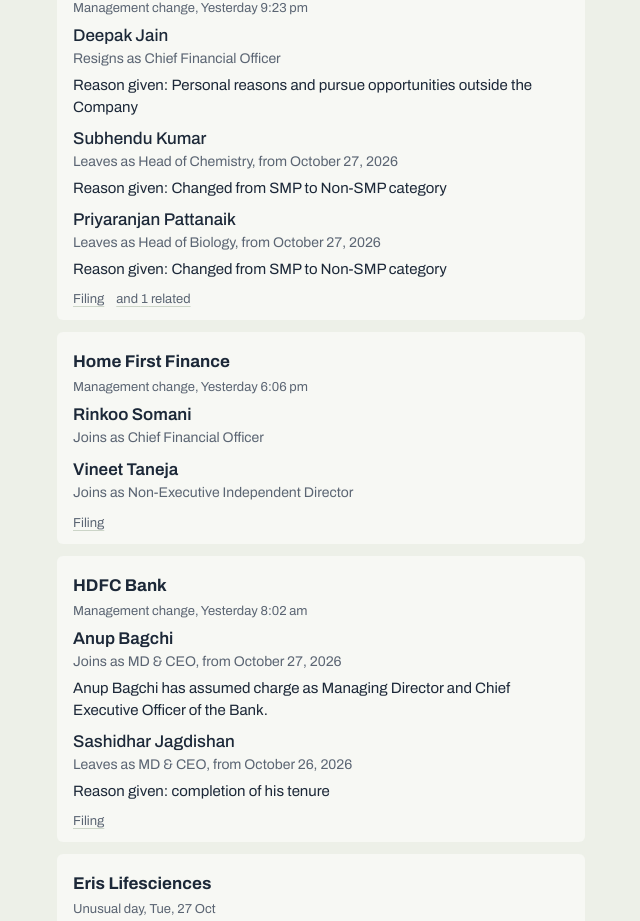
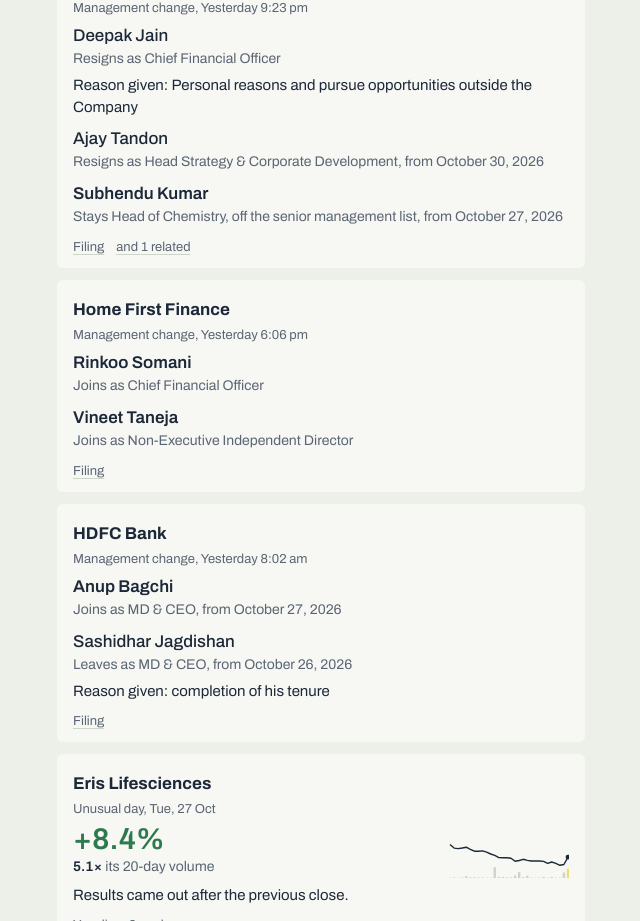
Before and after one commit to vedant-22/finn, a React (Vite) app in the folder web/: page / in a window 1280 px wide. Shown: the part 2796-3717 px from the top of the page, without its empty margins (319-959 px from the left). Built offline with nearby package versions, Linux system fonts and the light colour scheme.

Commit message:
Update management changes display

```diff
--- a/web/src/Today.tsx
+++ b/web/src/Today.tsx
@@ -159,24 +159,27 @@ function ResultsBlock({ f, symbol, openCompany }: { f: any; symbol: string; open
 
 function PeopleBlock({ f }: { f: any }) {
   const order = { top: 0, board: 1, senior: 2, other: 3 } as Record<string, number>
-  const ppl = [...f.people].sort((a: any, b: any) => (order[a.seniority] - order[b.seniority]) || (a.action === 'appointed' ? -1 : 1))
+  const ppl = [...f.people].sort((a: any, b: any) => (+reclass(a) - +reclass(b)) || (order[a.seniority] - order[b.seniority]) || (a.action === 'appointed' ? -1 : 1))
   return (
     <ul className="people">
       {ppl.slice(0, 3).map((p: any, i: number) => {
         const joining = ['appointed', 're-appointed', 'redesignated'].includes(p.action)
+        const moved = reclass(p)
         return (
-          <li key={i} className={joining ? 'in' : 'out'}>
+          <li key={i} className={joining || moved ? 'in' : 'out'}>
             <div className="who"><b>{p.name.replace(/^(Mr|Ms|Mrs|Dr)\.?\s+/, '')}</b>
-              <span className="role">{verb(p.action)} {p.role}{/\d/.test(p.effective || '') ? `, from ${p.effective.replace(/(\d+)(st|nd|rd|th)/, '$1')}` : ''}</span></div>
-            {joining && p.background && !/not stated|not provided|^$/i.test(p.background) && <p className="bio">{p.background}</p>}
+              <span className="role">{moved ? `Stays ${p.role}, off the senior management list` : `${verb(p.action)} ${p.role}`}{/\d/.test(p.effective || '') ? `, from ${p.effective.replace(/(\d+)(st|nd|rd|th)/, '$1')}` : ''}</span></div>
+            {joining && p.background && !/not stated|not provided|^$|^designated as|^.{0,60}\bhas (assumed|been appointed)/i.test(p.background) && <p className="bio">{p.background}</p>}
             {joining && p.previous?.length > 0 && <p className="prev">{p.previous.join('; ')}</p>}
-            {!joining && p.reason && !/not stated/i.test(p.reason) && <p className="bio">Reason given: {p.reason}</p>}
+            {!joining && !moved && p.reason && !/not stated|^leaving the company\.?$|no other material reason/i.test(p.reason) && <p className="bio">Reason given: {p.reason}</p>}
           </li>
         )
       })}
     </ul>
   )
 }
+// 'Changed from SMP to Non-SMP category': same job, just no longer reported as senior management
+const reclass = (p: any) => p.action === 'ceased' && /non[- ]?smp|non[- ]senior management/i.test(p.reason || '')
 const verb = (a: string) => ({ appointed: 'Joins as', resigned: 'Resigns as', retired: 'Retires as', ceased: 'Leaves as', redesignated: 'Now', 're-appointed': 'Re-appointed', died: 'Died,' } as any)[a] || a
 
 function MoveCard({ m, name, lines, openCompany }: { m: Move; name: string; lines: Lines; openCompany: (s: string) => void }) {
--- a/web/src/lib.ts
+++ b/web/src/lib.ts
@@ -253,3 +253,4 @@ export function deadline(p: { target: string; by_when: string }) {
 export const rupees = (t: string) => t
   .replace(/\b(?:INR|Rs\.?)\s?(\d[\d,.]*)(\s?(?:to|-|–)\s?(?:(?:INR|Rs\.?)\s?)?(\d[\d,.]*))?\s?([Cc]r(?:ores?)?)\b/g, (_, a, r, b) => `₹${a}${r ? `–${b}` : ''} crore`)
   .replace(/\b(?:INR|Rs\.?)\s?(?=\d)/g, '₹')
+  .replace(/₹(\d{4,})(?:–(\d{4,}))?/g, (_, a, b) => `₹${inr.format(+a)}${b ? `–${inr.format(+b)}` : ''}`)
```
